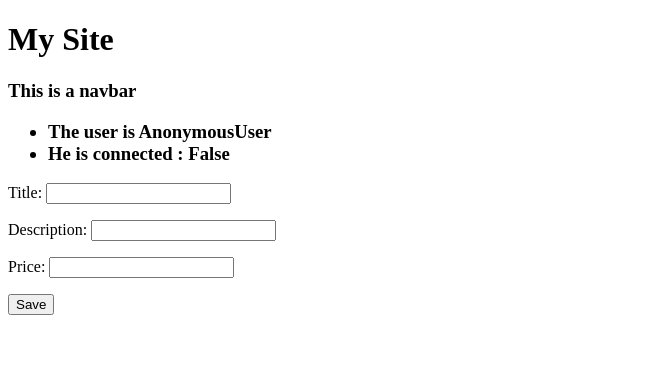
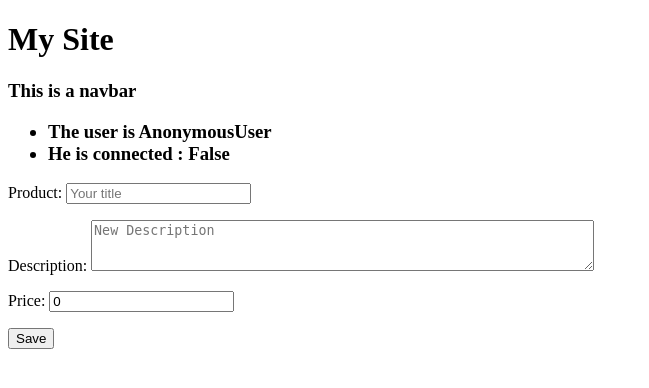
Before and after one commit to YasineNifa/LearnDjango, a Django app: page /create/ in a window 1280 px wide. Shown: the top 388 px of the page, without its empty margins (0-649 px from the left). Run offline with Django 3.2, Linux system fonts and the light colour scheme.

Commit message:
django forms widget

```diff
--- a/src/trydjango/product/forms.py
+++ b/src/trydjango/product/forms.py
@@ -2,6 +2,9 @@ from django import forms
 
 from .models import Product
 
+
+# 2 diffrent way to handle forms
+#First
 class ProductForm(forms.ModelForm):
 	class Meta:
 		model = Product
@@ -11,9 +14,10 @@ class ProductForm(forms.ModelForm):
 			'price'
 		]
 
-
-
+#Second
+# Now we will add some widget
 class RawProductForm(forms.Form):
-	title		= forms.CharField()
-	description = forms.CharField()
-	price 		= forms.DecimalField()
+	#By default required is True
+	title		= forms.CharField(label='Product',widget = forms.TextInput(attrs={"placeholder":"Your title"}))
+	description = forms.CharField(required=False, widget=forms.Textarea(attrs={"placeholder":"New Description", "class":"new-class-name two","rows":3,"cols":60}))
+	price 		= forms.DecimalField(initial=0)
--- a/src/trydjango/product/views.py
+++ b/src/trydjango/product/views.py
@@ -19,7 +19,7 @@ def product_detail_view(request, *args,**kwargs):
 	return render(request,'product/detail.html',context)
 
 
-
+#First
 # def product_create_view(request, *args,**kwargs):
 # 	form = ProductForm(request.POST or None)
 # 	if form.is_valid():
@@ -38,6 +38,7 @@ def product_detail_view(request, *args,**kwargs):
 # 	context = {}
 # 	return render(request,'product/product_create.html',context)
 
+#Second
 def product_create_view(request, *args,**kwargs):
 	# By default inside the RawProductForm is request.GET
 	form = RawProductForm()
--- a/src/trydjango/templates/product/product_create.html
+++ b/src/trydjango/templates/product/product_create.html
@@ -2,6 +2,7 @@
 
 {% block content %}
 
+<!-- First -->
 <!-- <form method="POST">
 	{% csrf_token %}
 	{{form.as_p}}
@@ -16,7 +17,7 @@
 	<input type="submit" value="Save"/>
 </form> -->
 
-
+<!-- Second -->
 <form action='.' method="POST">{%csrf_token%}
 	{{form.as_p}}
 	<input type="submit" value="Save"/>
```
Also changed, not shown: src/trydjango/db.sqlite3.
